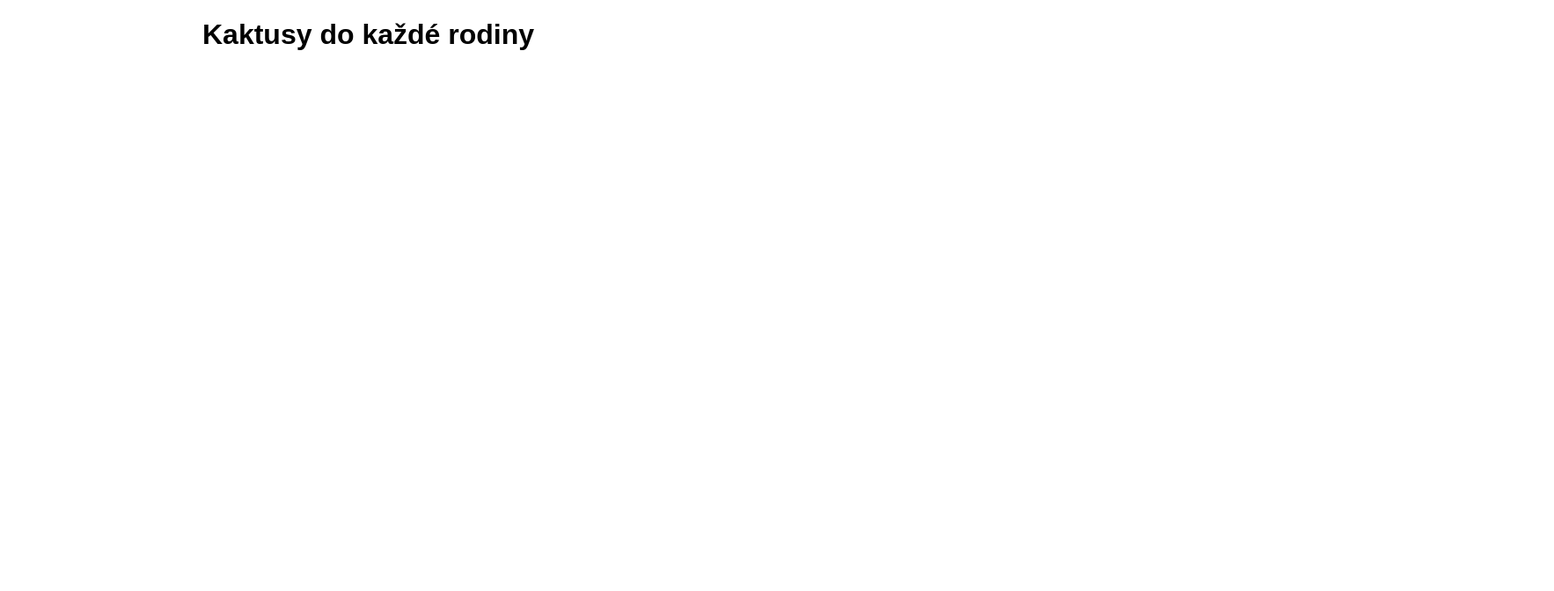
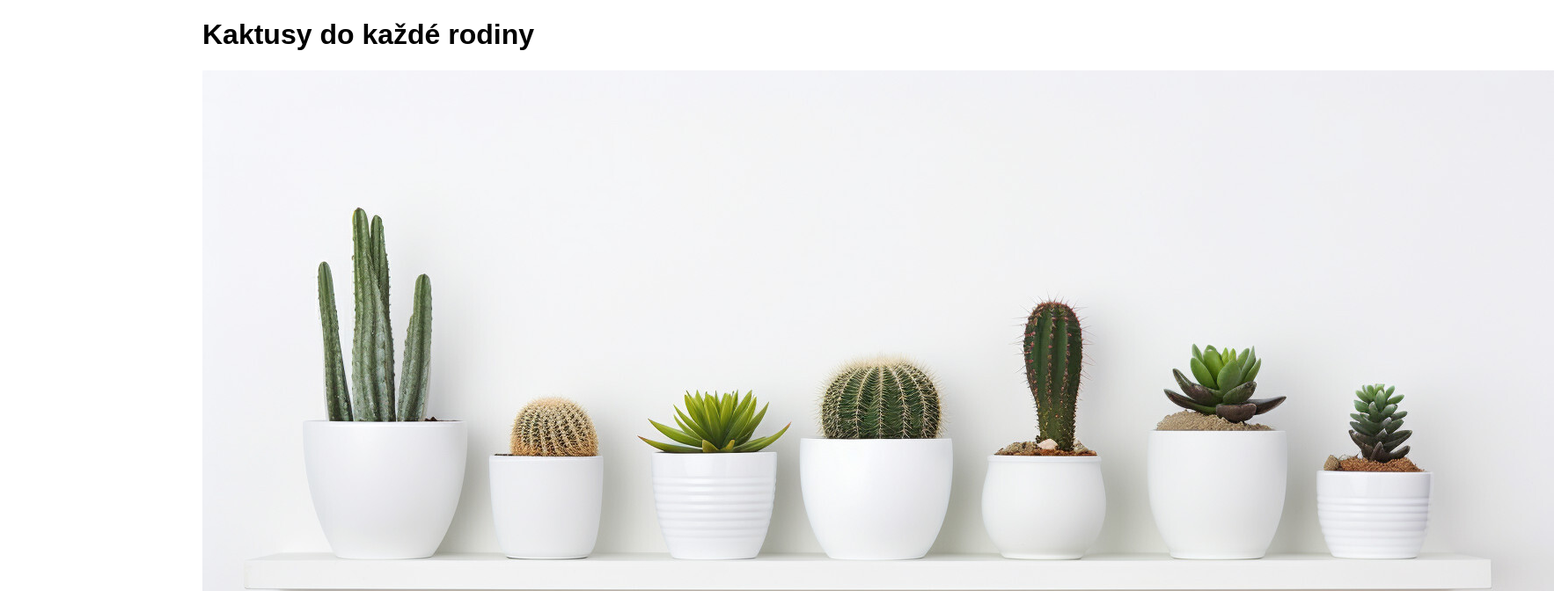
Before and after one commit to podlomar/kaktusy, a plain HTML site: page index.html in a window 1280 px wide. Shown: the top 672 px of the page at 88% size, 1766 px wide, since content can reach past the window. Drawn offline with Linux system fonts and the light colour scheme.

Commit message:
Nový obrázek

```diff
--- a/index.html
+++ b/index.html
@@ -10,6 +10,7 @@
 <body>
   <div class="container">
     <h1>Kaktusy do každé rodiny</h1>
+    <img src="./img/kaktusy.jpg" />
   </div>
 </body>
 </html>
```
Also changed, not shown: img/kaktusy.jpg (added).
